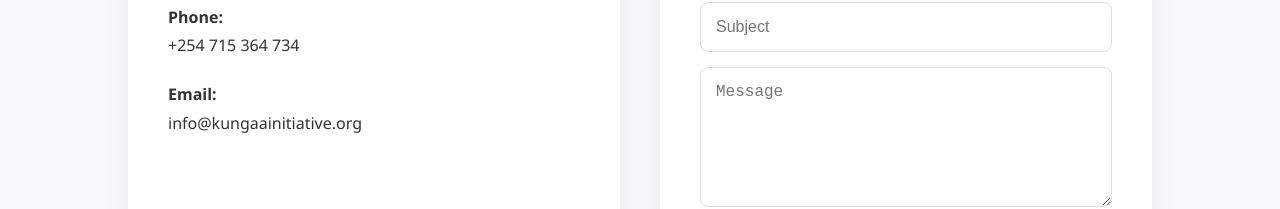
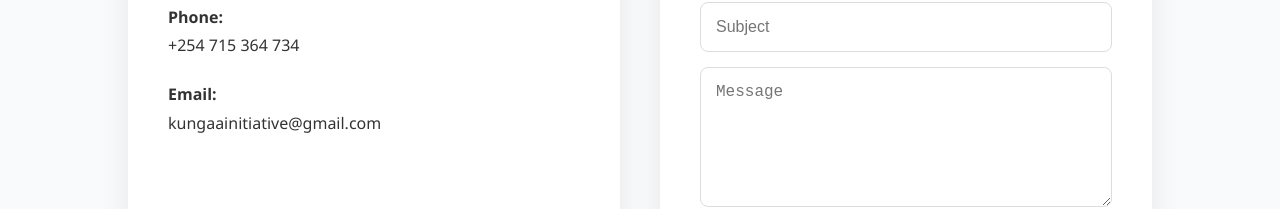
Before and after one commit to collins-coder/Kung-aa-initiative, a React (Create React App) app: page /contact in a window 1280 px wide. Shown: the part 707-916 px from the top of the page. Built offline with nearby package versions, Linux system fonts and the light colour scheme.

Commit message:
updail mail

```diff
--- a/src/pages/Contact.js
+++ b/src/pages/Contact.js
@@ -34,7 +34,7 @@ function Contact() {
           <p>
             <strong>Email:</strong>
             <br />
-            info@kungaainitiative.org
+            kungaainitiative@gmail.com
           </p>
 
         </div>
```
